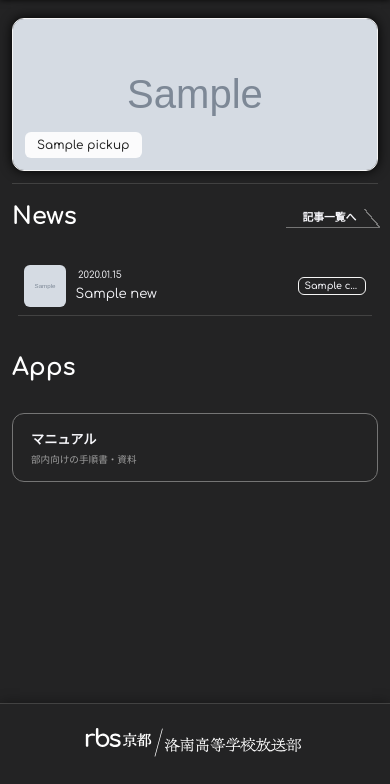
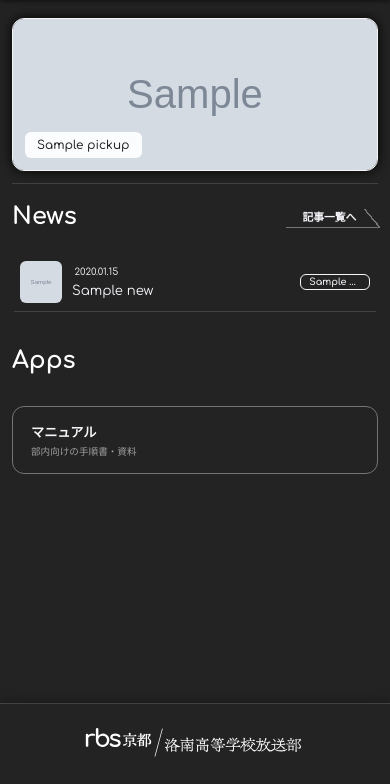
Before and after one commit to rbs-kyoto/rbs-kyoto, a Django app: page / in a window 390 px wide. Shown: the part 60-844 px from the top of the page. Run offline with Django 5.2, Linux system fonts and the light colour scheme; a user stored in the database is signed in; tables that the repository leaves empty hold one stand-in row (values such as "Sample post"); grey boxes marked "Sample" are stand-in pictures; some libraries are stand-ins or nearby versions; some web fonts are replaced.

Commit message:
Fine design adjustments

```diff
--- a/static/main/css/base.css
+++ b/static/main/css/base.css
@@ -311,6 +311,9 @@ ul {
 
 img {
     pointer-events: none;
+    transform: translateZ(0);
+    will-change: transform;
+    image-rendering: -webkit-optimize-contrast;
 }
 
 input[type="text"],
@@ -815,8 +818,10 @@ footer {
     }
 
     span.category__element {
-        padding-left: .5rem;
-        padding-right: .5rem;
+        padding-top: .2rem;
+        padding-bottom: .2rem;
+        padding-left: .8rem;
+        padding-right: .8rem;
     }
 }
 
@@ -836,7 +841,7 @@ footer {
     }
 
     ul.list {
-        padding: .5rem;
+        padding: .2rem;
     }
 
     .top-pickup__slide {
@@ -896,8 +901,10 @@ footer {
     }
 
     span.category__element {
-        padding-left: .5rem;
-        padding-right: .5rem;
+        padding-top: .2rem;
+        padding-bottom: .2rem;
+        padding-left: .7rem;
+        padding-right: .7rem;
     }
 
     .list__content span.list__title {
```
Also changed, not shown: static/main/css/news.css (+8 -0 lines).
